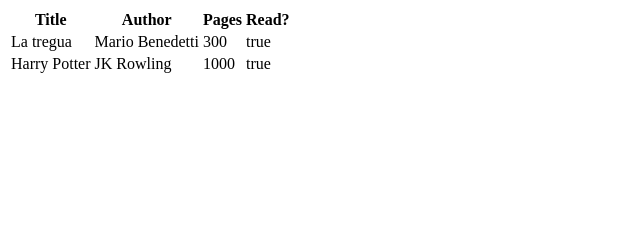
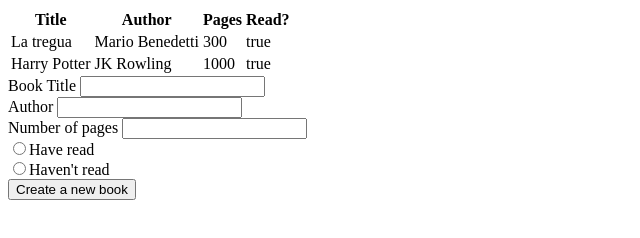
Before and after one commit to AlduLonghi/library-js-project, a plain HTML site: page index.html in a window 1280 px wide. Shown: the whole page, without its empty margins (0-640 px from the left). Drawn offline with Linux system fonts and the light colour scheme.

Commit message:
Add form for new book

```diff
--- a/index.html
+++ b/index.html
@@ -14,9 +14,21 @@
            <th>Read?</th>
        </tr>
     </table>
-    <div id="test">
 
-    </div>
+    <form id="new-book-form">
+        <label for="title">Book Title</label>
+        <input type="text" id="title"><br>
+        <label for="author">Author</label>
+        <input type="text" id="author"><br>
+        <label for="pageNum">Number of pages</label>
+        <input type="text" id="pageNum"><br>
+        <input type="radio" id="haveRead" name="haveRead" value="true">Have read<br>
+
+        <input type="radio" id="notRead" name="notRead" value="false">Haven't read<br>
+
+        <button id="new-book-btn">Create a new book</button>
+    </form>
+
 <script src="main.js"></script>
 </body>
 </html>
```
